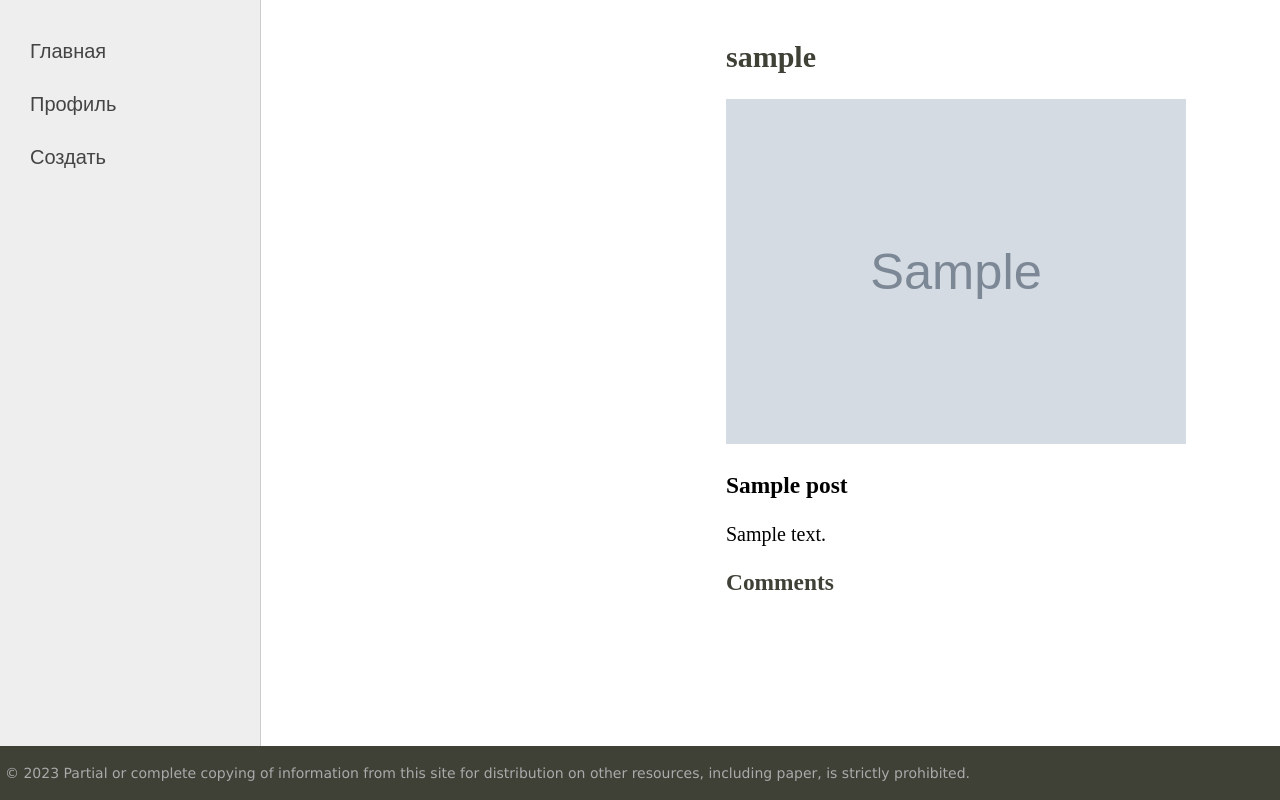
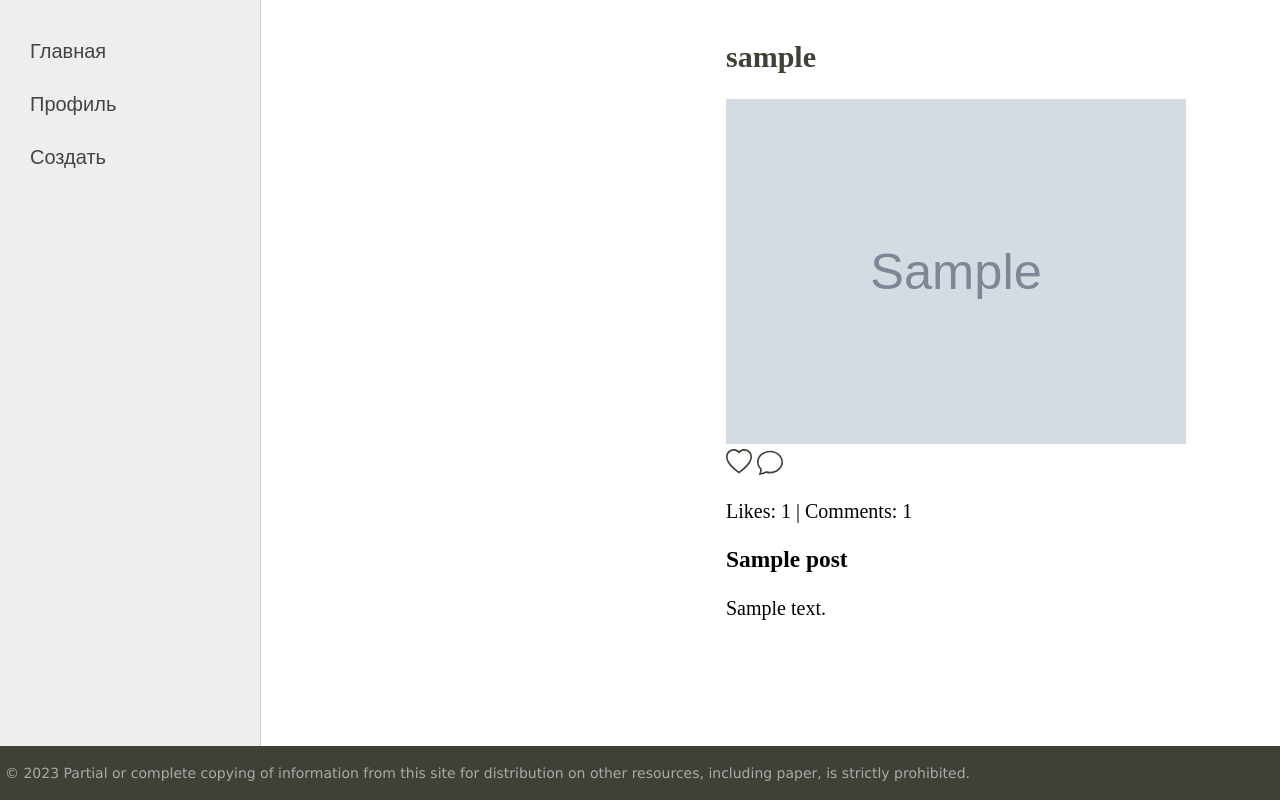
Before and after one commit to Kagaru1212/Plagigram, a Django app: page /plagigram/ in a window 1280 px wide. Run offline with Django 4.2, Linux system fonts and the light colour scheme; the first user in the database is signed in; tables that the repository leaves empty hold one stand-in row (Sample ...).

Commit message:
commit 01

```diff
--- a/plagigram/insta/templates/insta/index.html
+++ b/plagigram/insta/templates/insta/index.html
@@ -4,20 +4,34 @@
 <ul class="list-articles">
     {% for p in posts %}
         <li>
-            <a href="{% url 'users:user_profile' username=p.user.username %}"><h2>{{ p.user }}</h2></a>
+            <a href="{% url 'users:user_profile' username=p.user.username %}">
+                <h2>{{ p.user }}</h2>
+            </a>
 
             {% for img in p.uploadimage_set.all %}
                 <img class="post-image" src="{{ img.image.url }}" alt="Post Image">
             {% endfor %}
+
+            <div class="post-details">
+                <a href="{% url 'like_post' post_id=p.id %}">
+                    <svg xmlns="http://www.w3.org/2000/svg" width="26" height="26" fill="currentColor" class="bi bi-heart" viewBox="0 0 16 16">
+                        <path d="m8 2.748-.717-.737C5.6.281 2.514.878 1.4 3.053c-.523 1.023-.641 2.5.314 4.385.920 1.815 2.834 3.989 6.286 6.357 3.452-2.368 5.365-4.542 6.286-6.357.955-1.886.838-3.362.314-4.385C13.486.878 10.4.28 8.717 2.01zM8 15C-7.333 4.868 3.279-3.04 7.824 1.143q.09.083.176.171a3 3 0 0 1 .176-.17C12.72-3.042 23.333 4.867 8 15"/>
+                    </svg>
+                </a>
+                <a href="{% url 'comments' post_id=p.id %}">
+                    <svg xmlns="http://www.w3.org/2000/svg" width="26" height="26" fill="currentColor" class="bi bi-chat" viewBox="0 0 16 16">
+                        <path d="M2.678 11.894a1 1 0 0 1 .287.801 11 11 0 0 1-.398 2c1.395-.323 2.247-.697 2.634-.893a1 1 0 0 1 .71-.074A8 8 0 0 0 8 14c3.996 0 7-2.807 7-6s-3.004-6-7-6-7 2.808-7 6c0 1.468.617 2.83 1.678 3.894m-.493 3.905a22 22 0 0 1-.713.129c-.2.032-.352-.176-.273-.362a10 10 0 0 0 .244-.637l.003-.01c.248-.72.45-1.548.524-2.319C.743 11.37 0 9.76 0 8c0-3.866 3.582-7 8-7s8 3.134 8 7-3.582 7-8 7a9 9 0 0 1-2.347-.306c-.52.263-1.639.742-3.468 1.105"/>
+                    </svg>
+                </a>
+            </div>
+            <p>Likes: {{ p.like_set.count }} | Comments: {{ p.comment_set.count }}</p>
 
             <h3>{{ p.title }}</h3>
 
             {% autoescape off %}
                 {{ p.text|linebreaks }}
             {% endautoescape %}
-
         </li>
-        <a href="{% url 'comments' post_id=p.id %}"><h3>Comments</h3></a>
     {% endfor %}
 </ul>
 {% endblock %}
--- a/plagigram/insta/urls.py
+++ b/plagigram/insta/urls.py
@@ -7,4 +7,5 @@ urlpatterns = [
     path('addpost/', views.add_post, name='addpost'),  # http://localhost:8000/plagigram/addpost/
     path('post/<int:post_id>/', views.post_comments, name='comments'),
     path('add_comment/<int:post_id>/', views.add_comment, name='add_comment'),
+    path('like/<int:post_id>/', views.like_post, name='like_post'),
 ]
--- a/plagigram/insta/views.py
+++ b/plagigram/insta/views.py
@@ -2,7 +2,7 @@ from django.contrib.auth.decorators import login_required
 from django.shortcuts import render, redirect, get_object_or_404
 
 from insta.forms import UploadImageForm, AddPostForm, PostUploadImageFormSet, CommentForm
-from insta.models import UploadImage, Post, Comment
+from insta.models import UploadImage, Post, Comment, Like
 from plagigram import settings
 
 
@@ -66,3 +66,18 @@ def add_comment(request, post_id):
                 comment.save()
 
     return redirect('comments', post_id=post_id)
+
+
+@login_required
+def like_post(request, post_id):
+    post = Post.objects.get(pk=post_id)
+    user = request.user
+
+    existing_like = Like.objects.filter(user=user, post=post).first()
+
+    if existing_like:
+        existing_like.delete()
+    else:
+        Like.objects.create(user=user, post=post)
+
+    return redirect('home')
```
